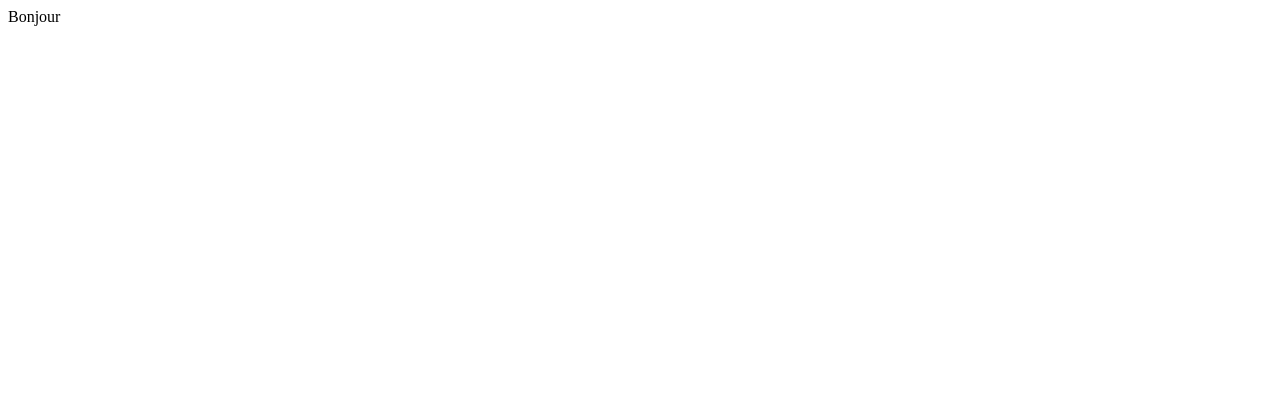
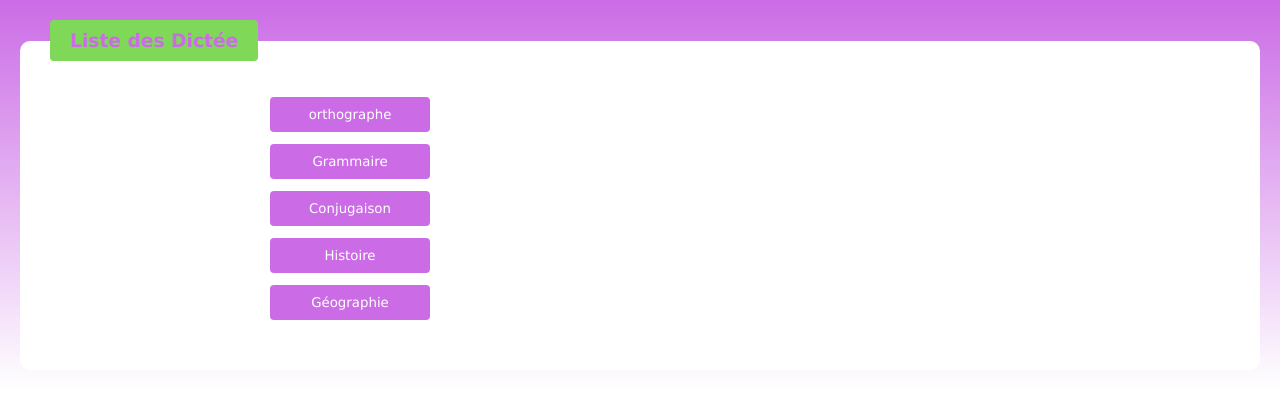
Before and after one commit to pripriscille/pripriscille.github.io, a plain HTML site: page index.html in a window 1280 px wide. Drawn offline with Linux system fonts and the light colour scheme.

Commit message:
Update index.html

```diff
--- a/index.html
+++ b/index.html
@@ -1 +1,51 @@
-Bonjour
+<!DOCTYPE html>
+<html>
+   <head>
+
+      <meta charset="UTF-8" />
+      <link rel="stylesheet" type="text/css" href="monstyle.css" />
+   </head>
+   <body id="exercice1_body">
+      <div id="exercice1_conteneur">
+         <form name="listes des dictées" method="post" action="#">
+            <fieldset class="exercice1_fieldset">
+               <legend class="exercice1_legend">Liste des Dictée</legend>
+               <div class="exercice1_label">
+
+               </div>
+               <div class="exercice1_input">
+               <a href="dictée.html" target="_blank">
+                <input type="button" name="orthographe"value="orthographe" class="exercice1_champ" /> </a>
+               </div><br />
+               <div class="exercice1_label">
+
+               </div>
+               <div class="exercice1_input">
+                  <input type="button" name="Grammaire"value="Grammaire" class="exercice1_champ" />
+               </div><br />
+               <div class="exercice1_label">
+
+               </div>
+               <div class="exercice1_input">
+                  <input type="button" name="Conjugaison"value="Conjugaison" class="exercice1_champ" />
+               </div><br />
+               <div class="exercice1_label">
+
+               </div>
+               <div class="exercice1_input">
+                  <input type="button" name="Histoire"value="Histoire" class="exercice1_champ" />
+               </div><br />
+               <div class="exercice1_label">
+
+               </div>
+               <div class="exercice1_input">
+                  <input type="button" name="Géographie" value="Géographie"class="exercice1_champ" />
+               </div><br />
+               <div class="exercice1_label">
+
+
+            </fieldset>
+         </form>
+      </div>
+   </body>
+</html>
```
